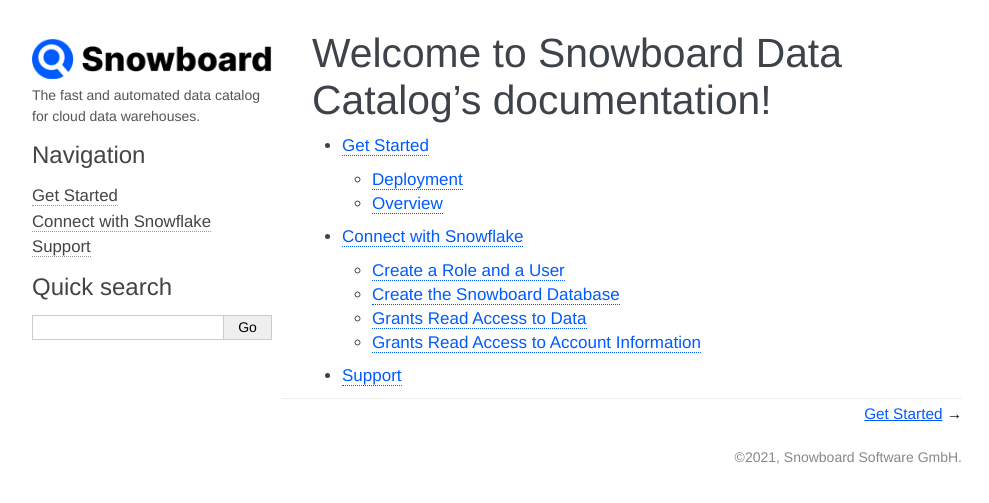
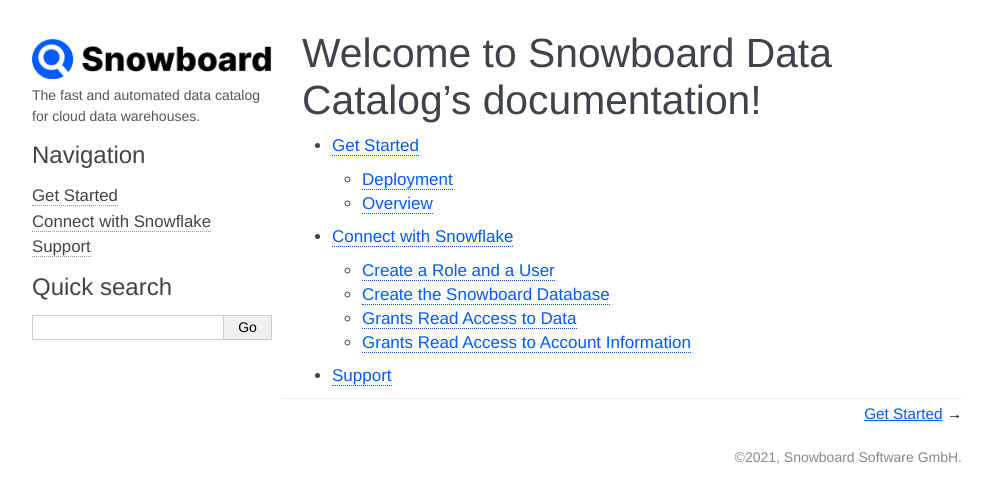
Before and after one commit to Snowboard-Software/snowboard_software, a Sphinx documentation site: the page built from docs/index.rst, in a window 1280 px wide. Shown: the top 503 px of the page, without its empty margins (148-1137 px from the left). Built offline with Sphinx 7.4.7, drawn with Linux system fonts in a browser that asks for light colours.

Commit message:
more styling

```diff
--- a/docs/_static/custom.css
+++ b/docs/_static/custom.css
@@ -1,3 +1,11 @@
 pre {
     padding: 8px;
 }
+
+.p {
+    color: #909090;
+}
+
+div.body {
+    padding: 0 20px 0 20px;
+}
```
